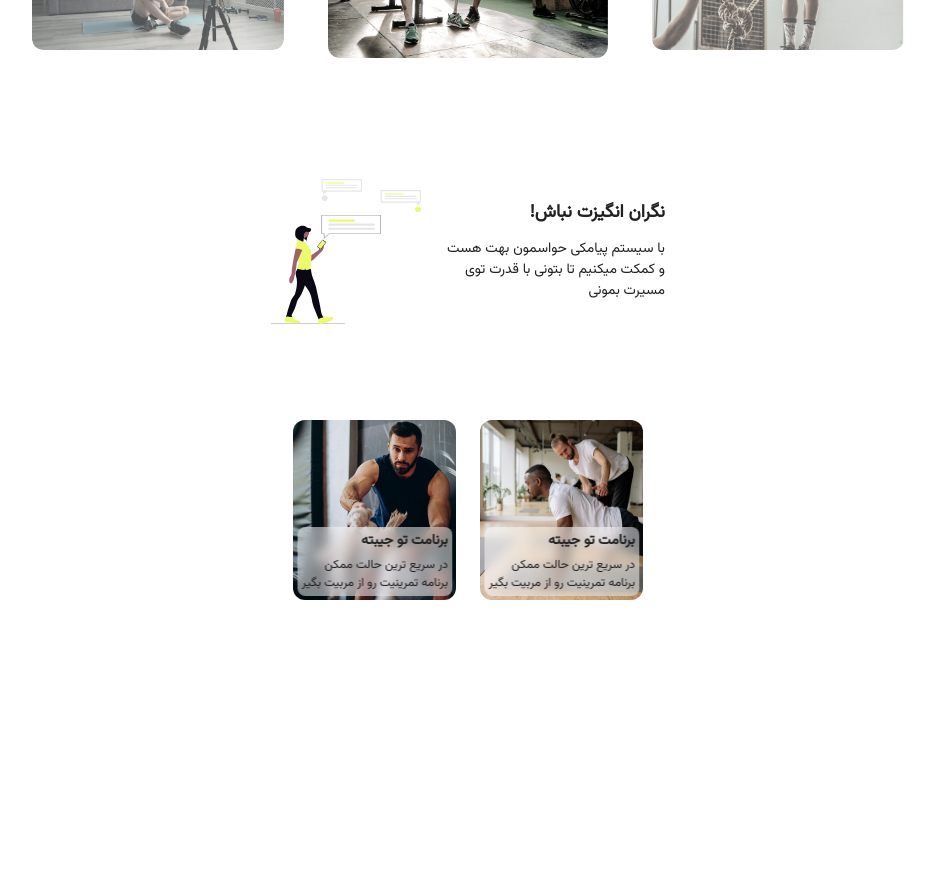
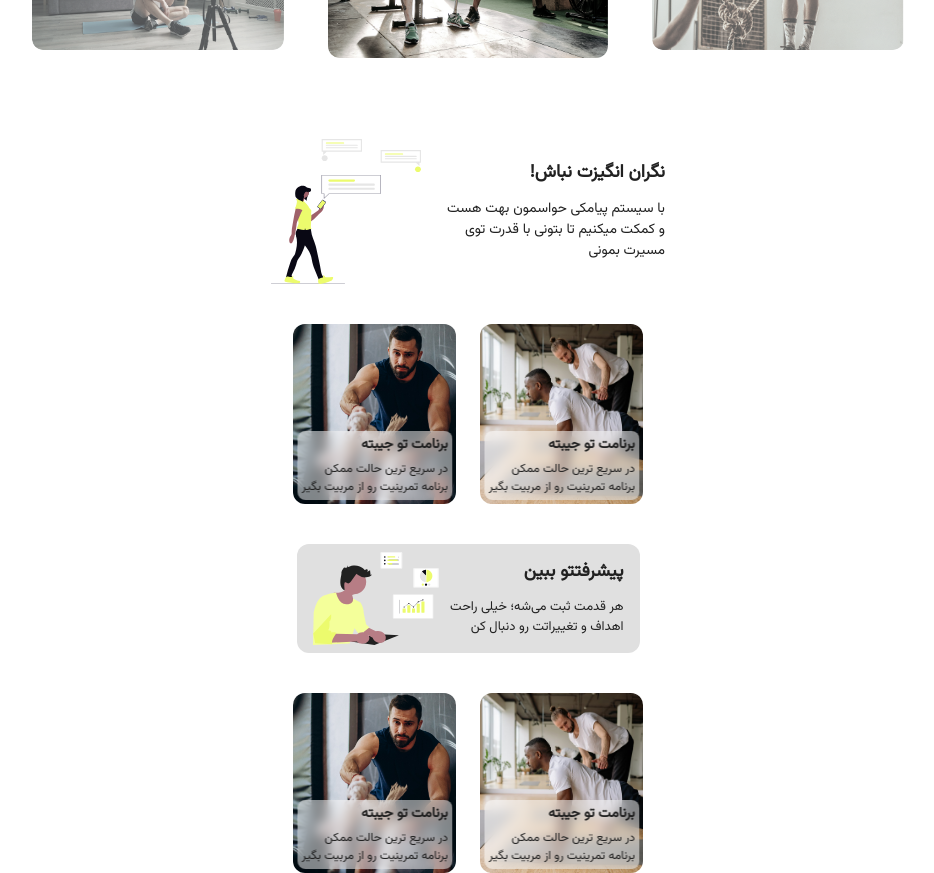
Before and after one commit to Gymivo/gymivo-frontend, a Next.js app: page / in a window 1280 px wide. Shown: the part 1080-1953 px from the top of the page, without its empty margins (172-1106 px from the left). Before the commit the page ends 1680 px from the top, so only its background shows below. Built offline with nearby package versions, Linux system fonts and the light colour scheme.

Commit message:
landing page 3

```diff
--- a/app/page.tsx
+++ b/app/page.tsx
@@ -9,6 +9,7 @@ import RightCycle from "@/public/landing/landing-cycle/right.png";
 import MiddleCycle from "@/public/landing/landing-cycle/middle.png";
 import LeftCycle from "@/public/landing/landing-cycle/left.png";
 import TalkSvg from "@/public/landing/landing-svg/talk.svg";
+import AnalysisSvg from "@/public/landing/landing-svg/analysis.svg";
 import Workout1Icon from "@/public/landing/landing-pic/workout1.jpg";
 import Workout2Icon from "@/public/landing/landing-pic/workout2.jpg";
 
@@ -25,7 +26,6 @@ export default function Home() {
       <Header />
 
       <main className="pt-36 px-5 w-full mx-auto">
-        {/* Top Text */}
         <div className="flex flex-col text-center items-center">
           <p className="font-bold text-[40px]">با ما مربیت</p>
           <p className="text-primary-300 font-bold text-[40px]">همیشه</p>
@@ -36,7 +36,6 @@ export default function Home() {
           </p>
         </div>
 
-        {/* Button */}
         <div className="mt-60 mb-32 flex items-center justify-center">
           <Button variant="primary" size="cta" arrow="left">
             دریافت برنامه
@@ -50,12 +49,12 @@ export default function Home() {
             </p>
           </div>
 
-          <div className="mt-12 mb-20">
+          <div className="mt-12 mb-10">
             <Carousel images={images} />
           </div>
         </div>
 
-        <div className="flex items-center justify-center gap-6 px-2 mb-24">
+        <div className="flex items-center justify-center gap-6 px-2 mb-10">
           <div className="flex flex-col text-right max-w-[220px]">
             <p className="font-bold text-[18px] text-neutral-darker">
               نگران انگیزت نباش!
@@ -76,7 +75,95 @@ export default function Home() {
           </div>
         </div>
 
-        <div className="flex items-center justify-center gap-6 px-2 mb-24">
+        <div className="flex items-center justify-center gap-6 px-2 mb-10">
+          <div className="relative w-[163px] h-[180px] rounded-[12px] overflow-hidden">
+            <Image
+              src={Workout1Icon}
+              alt="Workout 1"
+              className="w-full h-full object-cover"
+            />
+
+            <div className="
+                absolute
+                left-1/2 -translate-x-1/2
+                bottom-1
+                w-[155px] h-[69px]
+                bg-white/50
+                backdrop-blur-[6px]
+                rounded-[8px]
+                flex flex-col justify-center
+                text-right
+              ">
+              <p className="
+                font-bold text-[14px]
+                text-neutral-darker rounded px-1
+              ">
+                برنامت تو جیبته
+              </p>
+
+              <p className="
+                font-light text-[12px] mt-1
+                text-neutral-darker rounded px-1
+              ">
+                در سریع ترین حالت ممکن برنامه تمرینیت رو از مربیت بگیر
+              </p>
+            </div>
+          </div>
+
+          <div className="relative w-[163px] h-[180px] rounded-[12px] overflow-hidden">
+            <Image
+              src={Workout2Icon}
+              alt="Workout 2"
+              className="w-full h-full object-cover"
+            />
+
+            <div className="
+                absolute
+                left-1/2 -translate-x-1/2
+                bottom-1
+                w-[155px] h-[69px]
+                bg-white/50
+                backdrop-blur-[6px]
+                rounded-[8px]
+                flex flex-col justify-center
+                text-right
+              ">
+              <p className="
+                font-bold text-[14px]
+                text-neutral-darker rounded px-1
+              ">
+                برنامت تو جیبته
+              </p>
+
+              <p className="
+                font-light text-[12px] mt-1
+                text-neutral-darker rounded px-1
+              ">
+                در سریع ترین حالت ممکن برنامه تمرینیت رو از مربیت بگیر
+              </p>
+            </div>
+          </div>
+        </div>
+
+        <div className="w-full max-w-[343px] h-[109px] bg-neutral-ligher rounded-[12px] flex items-center justify-between px-4 py-2 mb-10 mx-auto">
+          <div className="flex flex-col text-right max-w-[220px]">
+            <p className="font-bold text-[18px] text-neutral-darker">
+              پیشرفتتو ببین
+            </p>
+
+            <p className="mt-3 text-[13px] text-neutral-darker">
+              هر قدمت ثبت می‌شه؛ خیلی راحت اهداف و تغییراتت رو دنبال کن
+            </p>
+          </div>
+
+          <Image
+            src={AnalysisSvg}
+            alt="analysis illustration"
+            className="w-[150px] h-auto"
+          />
+        </div>
+
+        <div className="flex items-center justify-center gap-6 px-2 mb-10">
           <div className="relative w-[163px] h-[180px] rounded-[12px] overflow-hidden">
             <Image
               src={Workout1Icon}
```
Also changed, not shown: public/landing/landing-svg/analysis.svg (added).
